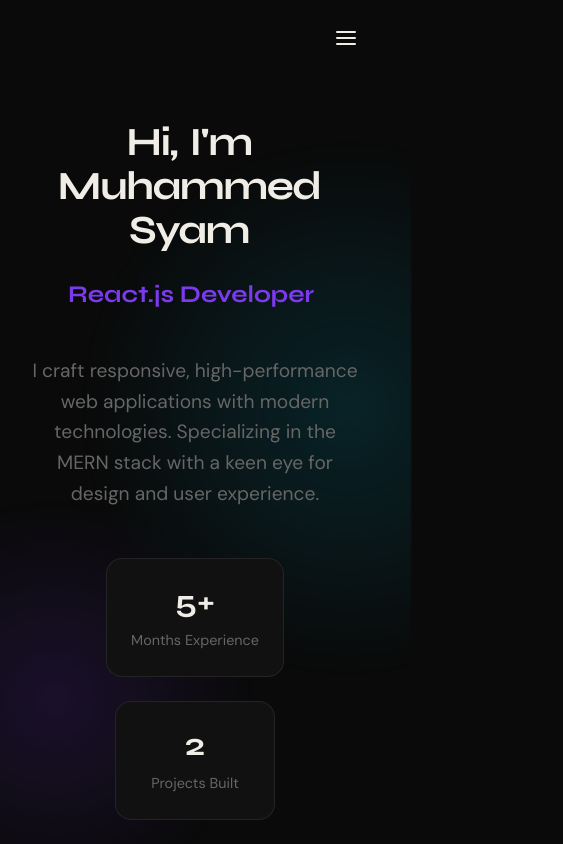
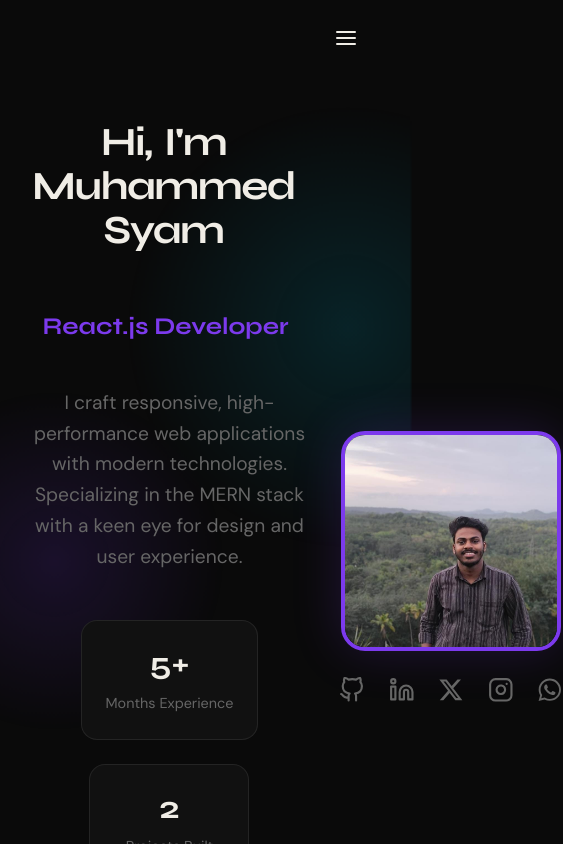
Before and after one commit to MuhammedSyamS/Mern-Stack-Engineer, a React (Vite) app: page / in a window 390 px wide. Shown: the top 844 px of the page, 563 px wide, since content can reach past the window. Built offline with nearby package versions, Linux system fonts and the light colour scheme.

Commit message:
feat: implement specific mobile ordering (Title -> Image -> Rest of Text)

```diff
--- a/src/components/Hero/Hero.jsx
+++ b/src/components/Hero/Hero.jsx
@@ -51,7 +51,7 @@ const Hero = () => {
           animate="visible"
           className={styles.content}
         >
-          <div className={styles.textContent}>
+          <div className={styles.heroTitleWrapper}>
             <motion.h1 className={styles.title}>
               {titleWords.map((word, index) => (
                 <motion.span key={index} variants={blurIn} className={styles.word}>
@@ -59,7 +59,33 @@ const Hero = () => {
                 </motion.span>
               ))}
             </motion.h1>
+          </div>
 
+          <div className={styles.imageSection}>
+            <motion.div variants={blurIn} className={styles.profileImageWrapper}>
+              <img src="/profile.jpg" alt="Muhammed Syam" className={styles.heroImage} />
+            </motion.div>
+
+            <motion.div variants={blurIn} className={styles.heroSocials}>
+              <a href="https://github.com/MuhammedSyamS" target="_blank" rel="noreferrer" aria-label="GitHub">
+                <FiGithub />
+              </a>
+              <a href="https://www.linkedin.com/in/muhammed-syam-s" target="_blank" rel="noreferrer" aria-label="LinkedIn">
+                <FiLinkedin />
+              </a>
+              <a href="https://x.com/SaifudheenSham" target="_blank" rel="noreferrer" aria-label="X (Twitter)">
+                <FaXTwitter />
+              </a>
+              <a href="https://www.instagram.com/__sham_saifudeen__?igsh=MTg1MXBkejlsOXp5bw==" target="_blank" rel="noreferrer" aria-label="Instagram">
+                <FiInstagram />
+              </a>
+              <a href="https://wa.me/917736815824" target="_blank" rel="noreferrer" aria-label="WhatsApp">
+                <FaWhatsapp />
+              </a>
+            </motion.div>
+          </div>
+
+          <div className={styles.restOfText}>
             <motion.div variants={blurIn} className={styles.roleContainer}>
               <span className={styles.roleText}>{displayedText}</span>
               <span className={styles.cursor}>|</span>
@@ -85,30 +111,6 @@ const Hero = () => {
               </motion.div>
             </motion.div>
           </div>
-
-          <div className={styles.imageSection}>
-            <motion.div variants={blurIn} className={styles.profileImageWrapper}>
-              <img src="/profile.jpg" alt="Muhammed Syam" className={styles.heroImage} />
-            </motion.div>
-
-            <motion.div variants={blurIn} className={styles.heroSocials}>
-              <a href="https://github.com/MuhammedSyamS" target="_blank" rel="noreferrer" aria-label="GitHub">
-                <FiGithub />
-              </a>
-              <a href="https://www.linkedin.com/in/muhammed-syam-s" target="_blank" rel="noreferrer" aria-label="LinkedIn">
-                <FiLinkedin />
-              </a>
-              <a href="https://x.com/SaifudheenSham" target="_blank" rel="noreferrer" aria-label="X (Twitter)">
-                <FaXTwitter />
-              </a>
-              <a href="https://www.instagram.com/__sham_saifudeen__?igsh=MTg1MXBkejlsOXp5bw==" target="_blank" rel="noreferrer" aria-label="Instagram">
-                <FiInstagram />
-              </a>
-              <a href="https://wa.me/917736815824" target="_blank" rel="noreferrer" aria-label="WhatsApp">
-                <FaWhatsapp />
-              </a>
-            </motion.div>
-          </div>
         </motion.div>
 
         <motion.a
--- a/src/components/Hero/Hero.module.css
+++ b/src/components/Hero/Hero.module.css
@@ -38,25 +38,32 @@
   display: grid;
   grid-template-columns: 1.2fr 1fr;
   align-items: center;
-  gap: 4rem;
+  gap: 2rem 4rem;
   width: 100%;
 }
 
-.textContent {
+.heroTitleWrapper {
+  grid-column: 1;
   text-align: left;
-  display: flex;
-  flex-direction: column;
-  align-items: flex-start;
-  min-width: 0;
 }
 
 .imageSection {
+  grid-column: 2;
+  grid-row: 1 / span 2;
   display: flex;
   flex-direction: column;
   align-items: center;
   gap: 1.5rem;
   margin-top: -3rem;
   margin-left: auto;
+}
+
+.restOfText {
+  grid-column: 1;
+  text-align: left;
+  display: flex;
+  flex-direction: column;
+  align-items: flex-start;
 }
 
 .profileImageWrapper {
@@ -183,19 +190,27 @@
   .content {
     grid-template-columns: 1fr;
     text-align: center;
-    gap: 3rem;
+    gap: 2rem;
   }
 
-  .textContent {
-    align-items: center;
+  .heroTitleWrapper {
+    order: 1;
     text-align: center;
-    order: 1;
   }
 
   .imageSection {
     order: 2;
     margin: 0 auto;
+    margin-top: 0;
     width: 100%;
+  }
+
+  .restOfText {
+    order: 3;
+    display: flex;
+    flex-direction: column;
+    align-items: center;
+    text-align: center;
   }
 
   .profileImageWrapper {
```
